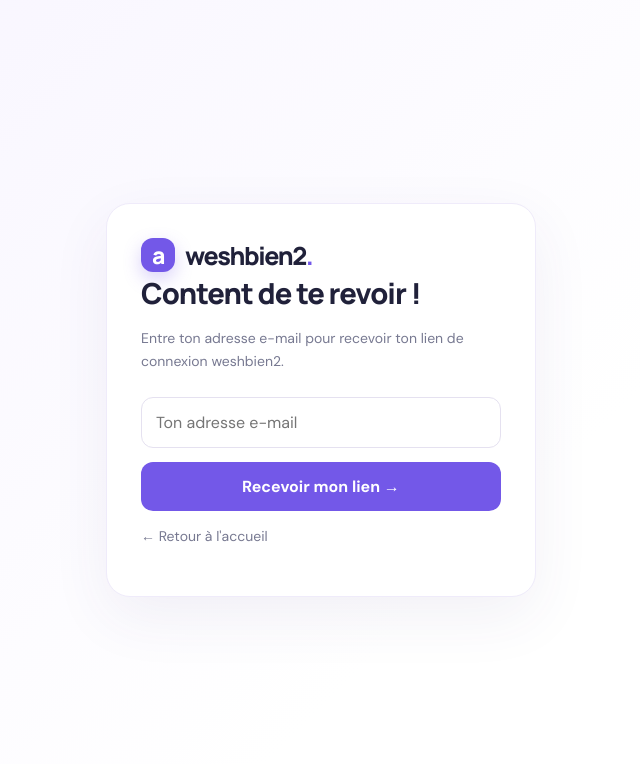
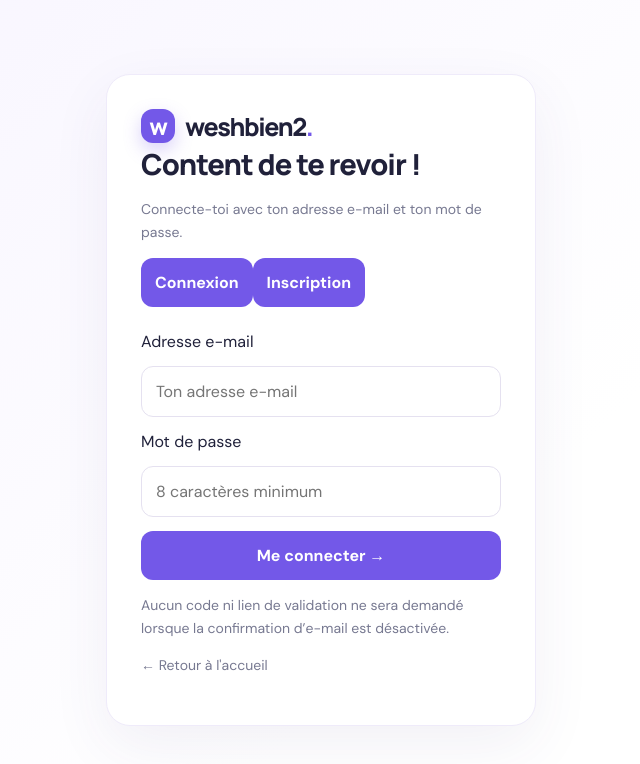
Before and after one commit to frosioaytan99/aytan, a Next.js app in the folder nextjs/: page /auth in a window 1280 px wide. Shown: the top 764 px of the page, without its empty margins (319-959 px from the left). Built offline with nearby package versions, Linux system fonts and the light colour scheme; no server answers.

Commit message:
Replace magic-link auth with password login and signup

```diff
--- a/nextjs/src/pages/auth.tsx
+++ b/nextjs/src/pages/auth.tsx
@@ -1,34 +1,75 @@
 import { useState } from 'react'
 import Link from 'next/link'
+import { useRouter } from 'next/router'
 import { supabase } from '../lib/supabaseClient'
 
 export default function AuthPage() {
+  const router = useRouter()
+  const [mode, setMode] = useState<'login' | 'signup'>('login')
   const [email, setEmail] = useState('')
+  const [password, setPassword] = useState('')
   const [message, setMessage] = useState('')
   const [loading, setLoading] = useState(false)
 
-  async function sendLink(e: any) {
+  async function submit(e: any) {
     e.preventDefault()
     if (loading) return
+
     setLoading(true)
     setMessage('')
-    const { error } = await supabase.auth.signInWithOtp({ email: email.trim() })
-    if (error) setMessage(error.message)
-    else setMessage('Vérifie ta boîte mail pour retrouver ton lien de connexion.')
+    const cleanEmail = email.trim().toLowerCase()
+
+    if (mode === 'signup') {
+      const { data, error } = await supabase.auth.signUp({
+        email: cleanEmail,
+        password,
+      })
+
+      if (error) {
+        setMessage(error.message)
+      } else if (data.session) {
+        await router.push('/inbox')
+      } else {
+        setMessage("Ton compte a été créé, mais Supabase demande encore une confirmation par e-mail. Désactive « Confirm email » dans Authentication > Providers > Email pour permettre l'accès immédiat.")
+      }
+    } else {
+      const { error } = await supabase.auth.signInWithPassword({
+        email: cleanEmail,
+        password,
+      })
+
+      if (error) {
+        setMessage("Connexion impossible. Vérifie ton adresse e-mail et ton mot de passe.")
+      } else {
+        await router.push('/inbox')
+      }
+    }
+
     setLoading(false)
   }
 
   return (
     <main className="auth-shell">
       <section className="auth-card">
-        <Link href="/" className="brand"><span className="brand-mark">a</span><span>weshbien2<span className="brand-dot">.</span></span></Link>
-        <h1>Content de te revoir !</h1>
-        <p>Entre ton adresse e-mail pour recevoir ton lien de connexion weshbien2.</p>
-        <form onSubmit={sendLink}>
-          <input type="email" required value={email} onChange={e => setEmail(e.target.value)} placeholder="Ton adresse e-mail" autoComplete="email" />
-          <button type="submit" disabled={loading}>{loading ? 'Envoi en cours…' : 'Recevoir mon lien →'}</button>
+        <Link href="/" className="brand"><span className="brand-mark">w</span><span>weshbien2<span className="brand-dot">.</span></span></Link>
+        <h1>{mode === 'login' ? 'Content de te revoir !' : 'Bienvenue sur weshbien2 !'}</h1>
+        <p>{mode === 'login' ? 'Connecte-toi avec ton adresse e-mail et ton mot de passe.' : 'Crée ton compte avec une adresse e-mail et un mot de passe.'}</p>
+
+        <div className="auth-tabs" role="tablist" aria-label="Connexion ou inscription">
+          <button type="button" className={mode === 'login' ? 'auth-tab active' : 'auth-tab'} onClick={() => { setMode('login'); setMessage('') }}>Connexion</button>
+          <button type="button" className={mode === 'signup' ? 'auth-tab active' : 'auth-tab'} onClick={() => { setMode('signup'); setMessage('') }}>Inscription</button>
+        </div>
+
+        <form onSubmit={submit}>
+          <label className="auth-label" htmlFor="auth-email">Adresse e-mail</label>
+          <input id="auth-email" type="email" required value={email} onChange={e => setEmail(e.target.value)} placeholder="Ton adresse e-mail" autoComplete="email" />
+          <label className="auth-label" htmlFor="auth-password">Mot de passe</label>
+          <input id="auth-password" type="password" required minLength={8} value={password} onChange={e => setPassword(e.target.value)} placeholder="8 caractères minimum" autoComplete={mode === 'login' ? 'current-password' : 'new-password'} />
+          <button type="submit" disabled={loading}>{loading ? 'Patiente…' : mode === 'login' ? 'Me connecter →' : 'Créer mon compte →'}</button>
         </form>
+
         {message && <p className="auth-message" role="status">{message}</p>}
+        <p className="auth-footnote">Aucun code ni lien de validation ne sera demandé lorsque la confirmation d’e-mail est désactivée.</p>
         <p><Link href="/">← Retour à l'accueil</Link></p>
       </section>
     </main>
```
